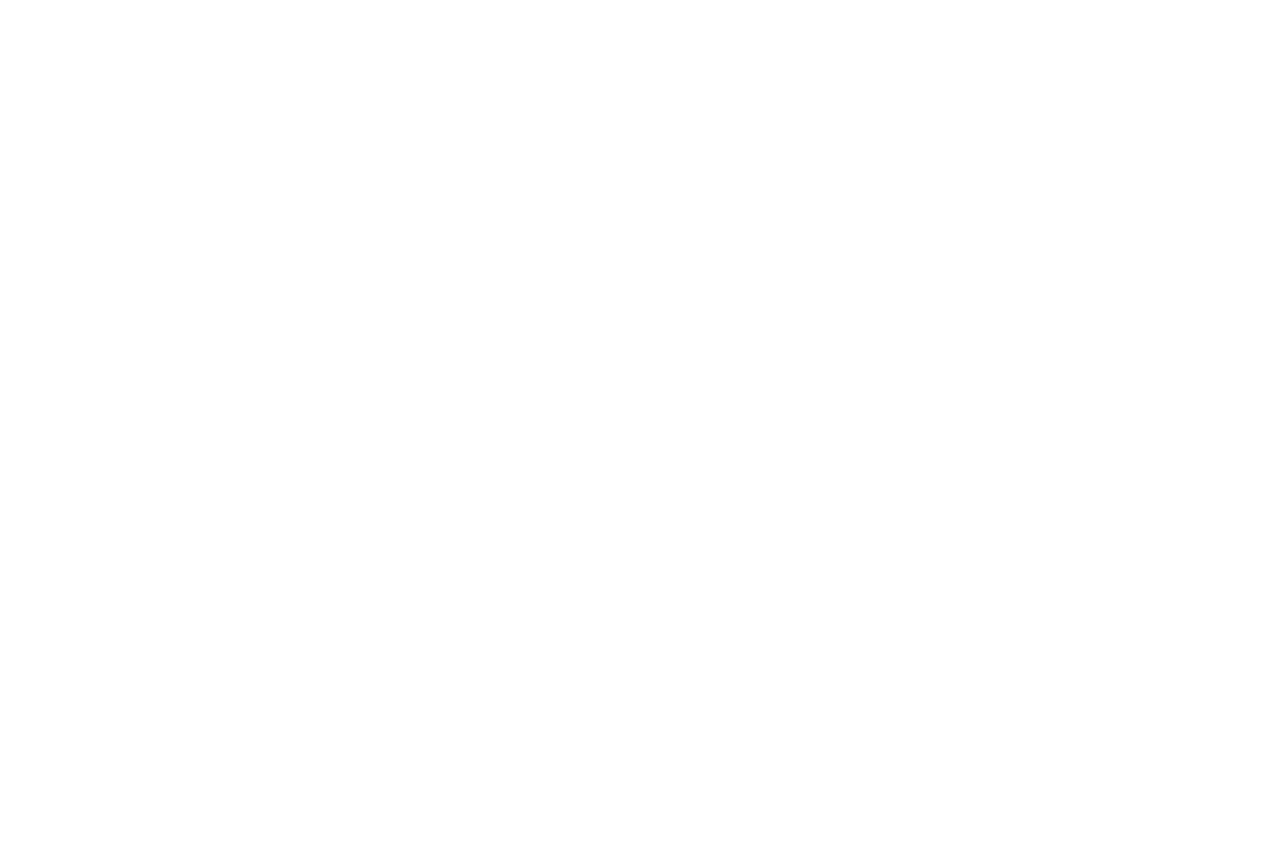
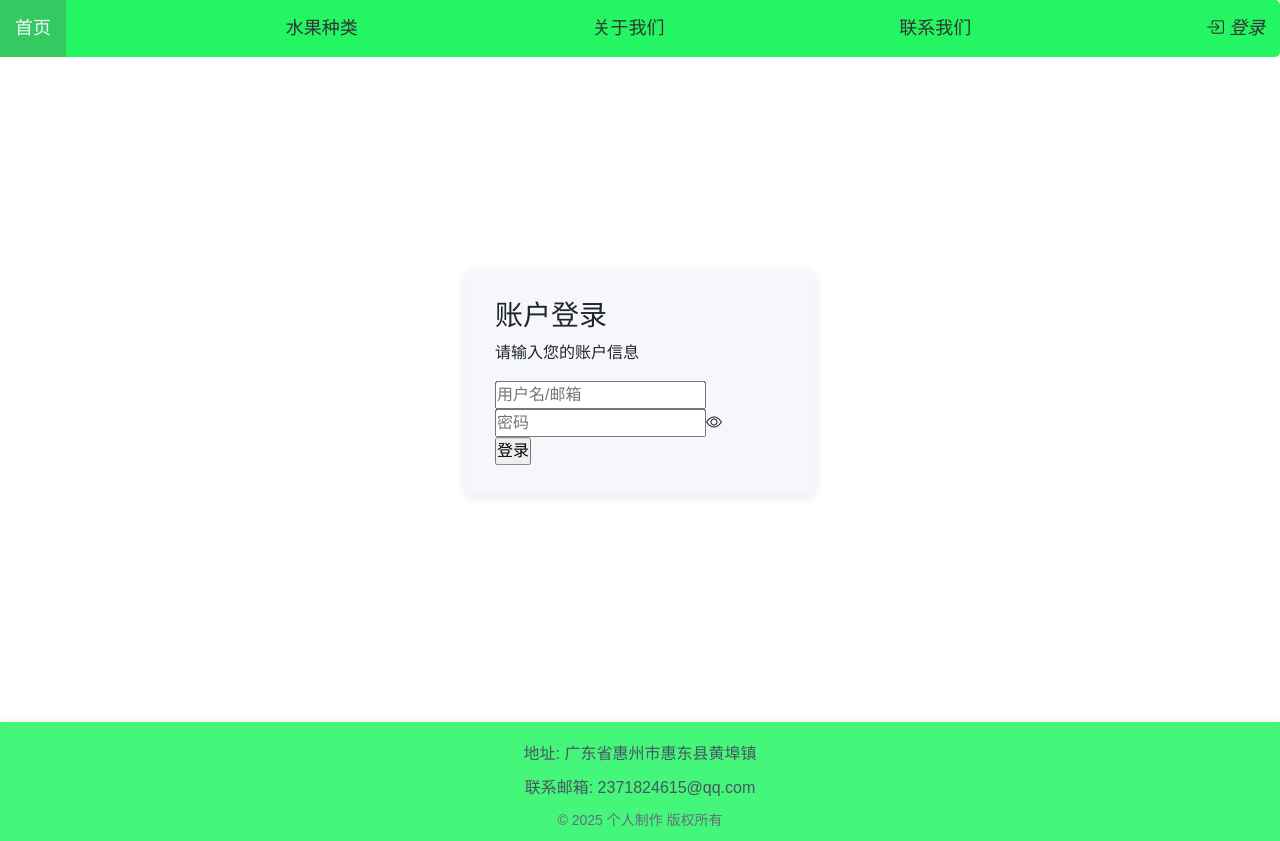
Before and after one commit to asmoon-qiuqiu/fruit, a Vue app in the folder frontend/: page /login in a window 1280 px wide. Before the commit this address had no page. Before the commit the page ends 800 px from the top, so only its background shows below. Built offline with nearby package versions, Linux system fonts and the light colour scheme.

Commit message:
增加组件修改login.vue

```diff
--- a/frontend/src/App.vue
+++ b/frontend/src/App.vue
@@ -9,7 +9,9 @@
 </template>
 
 <style>
-body {
+* {
+  box-sizing: border-box;
+  font-family: Arial, Helvetica, sans-serif;
   margin: 0;
   padding: 0;
 }
--- /dev/null
+++ b/frontend/src/components/Footer.vue
@@ -0,0 +1,83 @@
+<template>
+    <div class="footer">
+        <div class="footer-content">
+            <p class="footer-addr">地址: 广东省惠州市惠东县黄埠镇</p>
+            <p class="footer-email">联系邮箱: 2371824615@qq.com</p>
+            <p class="footer-copyright">© 2025 个人制作 版权所有</p>
+        </div>
+    </div>
+</template>
+
+
+<style scoped lang="scss">
+.footer {
+    background-color: #24f563;
+    display: flex;
+    flex-direction: column;
+    justify-content: center;
+    align-items: center;
+    padding: 20px 10px;
+    margin-top: 15px;
+    opacity: 0.85;
+    transition: opacity 0.3s ease;
+    box-shadow: 0 -2px 10px rgba(0, 0, 0, 0.08);
+
+    &:hover {
+        opacity: 1;
+    }
+
+    .footer-content {
+        /* 限制最大宽度，大屏下不拉伸 */
+        max-width: 1200px;
+        margin: 0 auto;
+        text-align: center;
+
+        /* 地址文字样式 */
+        .footer-addr {
+            color: #2d3748;
+            font-size: 16px;
+            margin-bottom: 10px;
+        }
+
+        /* 邮箱文字样式 */
+        .footer-email {
+            color: #2d3748;
+            font-size: 16px;
+            margin-bottom: 10px;
+
+            /* 邮箱hover时变色，增加交互感 */
+            &:hover {
+                color: #ffffff;
+                cursor: pointer;
+            }
+        }
+
+        /* 版权信息样式 */
+        .footer-copyright {
+            color: #4a5568;
+            /* 稍浅灰色，区分主次信息 */
+            font-size: 14px;
+            margin-top: 5px;
+            margin-bottom: -10px;
+        }
+    }
+
+    /* 响应式适配：小屏幕下调整文字大小和内边距 */
+    @media screen and (max-width: 600px) {
+        padding: 25px 10px;
+        margin-top: 40px;
+
+        .footer-content {
+
+            .footer-addr,
+            .footer-email {
+                font-size: 14px;
+            }
+
+            .footer-copyright {
+                font-size: 12px;
+            }
+        }
+    }
+}
+</style>
--- a/frontend/src/components/Header.vue
+++ b/frontend/src/components/Header.vue
@@ -0,0 +1,62 @@
+<template>
+    <div class="header">
+        <router-link to="/">首页</router-link>
+        <a href="#">水果种类</a>
+        <a href="#">关于我们</a>
+        <a href="#">联系我们</a>
+        <router-link to="login">
+            <i class="bi bi-box-arrow-in-right"></i>登录
+        </router-link>
+    </div>
+</template>
+
+<style scoped lang="scss">
+.header {
+    background-color: #24f563;
+    display: flex;
+    flex-direction: row;
+    justify-content: space-between;
+    align-items: center;
+    border-radius: 5px;
+
+    & :last-child {
+        font-style: italic;
+    }
+
+    a {
+        font-size: 18px;
+        padding: 15px;
+        text-decoration: none;
+        color: #333;
+
+        .bi {
+
+            margin-right: 5px;
+        }
+
+        &:hover,
+        &:active {
+            background-color: #34ca61;
+            color: #F5F9FF;
+        }
+    }
+
+    @media screen and (max-width: 600px) {
+        font-size: 18px;
+        flex-direction: column;
+        align-items: flex-start;
+        width: 100vw;
+        /* 占满整个视口宽度 */
+        min-width: 320px;
+
+        /* 确保在极小屏幕上不被过度压缩 */
+        a {
+
+            &:hover,
+            &:active {
+                background-color: rgba(0, 0, 0, 0);
+            }
+        }
+    }
+}
+</style>
--- a/frontend/src/router/index.js
+++ b/frontend/src/router/index.js
@@ -7,6 +7,11 @@
       path: '/', //根路径
       name: 'home', //路由名称
       component: () => import('../views/Home.vue')
+    },
+    {
+      path: '/login',
+      name: 'login',
+      component: () => import('../views/Login.vue')
     }
   ],
 })
--- a/frontend/src/views/Home.vue
+++ b/frontend/src/views/Home.vue
@@ -1,7 +1,7 @@
 <script setup>
 import { ref, onMounted, onUnmounted } from 'vue'
-
-
+import Header from '@/components/Header.vue'
+import Footer from '@/components/Footer.vue'
 // 控制返回顶部按钮显示/隐藏的状态（默认隐藏）
 const showBackTop = ref(false)
 
@@ -34,14 +34,10 @@
 </script>
 
 <template>
-    <div class="header">
-        <router-link to="/">首页</router-link>
-        <a href="#">水果种类</a>
-        <a href="#">关于我们</a>
-        <a href="#">联系我们</a>
-        <a href="#"><i class="bi bi-box-arrow-in-right"></i>登录</a>
-    </div>
+    <!-- 头部导航 -->
+    <Header></Header>
 
+    <!-- 轮播图 -->
     <div class="banner">
         <div id="carouselExampleFade" class="carousel slide" data-bs-ride="carousel" data-bs-interval="3000"
             data-bs-scroll="false">
@@ -71,6 +67,7 @@
     </div>
 
     <h2>水果目录</h2>
+    <!-- 内容 -->
     <div class="main">
         <div class="tab">
             <button class="tablinks">苹果</button>
@@ -136,13 +133,8 @@
         </div>
     </div>
 
-    <div class="footer">
-        <div class="footer-content">
-            <p class="footer-addr">地址: 广东省惠州市惠东县黄埠镇</p>
-            <p class="footer-email">联系邮箱: 2371824615@qq.com</p>
-            <p class="footer-copyright">© 2025 个人制作 版权所有</p>
-        </div>
-    </div>
+    <!-- 底部 -->
+    <Footer></Footer>
 
     <!-- 返回顶部按钮：默认隐藏，滚动到指定高度显示 -->
     <button class="back-to-top" v-show="showBackTop" @click="scrollToTop">
@@ -151,61 +143,10 @@
 </template>
 
 <style scoped lang="scss">
-* {
-    box-sizing: border-box;
-    font-family: Arial, Helvetica, sans-serif;
-    margin: 0;
-    padding: 0;
-}
-
 h2 {
     color: #24f563;
     margin: 20px 0;
     padding-left: 10px;
-}
-
-.header {
-    background-color: #24f563;
-    display: flex;
-    flex-direction: row;
-    justify-content: space-between;
-    align-items: center;
-    border-radius: 5px;
-
-    a {
-        font-size: 18px;
-        padding: 15px;
-        text-decoration: none;
-        color: #333;
-
-        .bi {
-            margin-right: 5px;
-        }
-
-        &:hover,
-        &:active {
-            background-color: #34ca61;
-            color: #F5F9FF;
-        }
-    }
-
-    @media screen and (max-width: 600px) {
-        font-size: 18px;
-        flex-direction: column;
-        align-items: flex-start;
-        width: 100vw;
-        /* 占满整个视口宽度 */
-        min-width: 320px;
-
-        /* 确保在极小屏幕上不被过度压缩 */
-        a {
-
-            &:hover,
-            &:active {
-                background-color: rgba(0, 0, 0, 0);
-            }
-        }
-    }
 }
 
 .banner {
@@ -275,6 +216,7 @@
         background-color: rgba(255, 255, 255, 0.6);
         border-radius: 50%;
         padding: 0;
+        margin: 0 5px 0 0;
         z-index: 10; // 确保按钮在最上层
 
         .carousel-control-prev-icon,
@@ -502,75 +444,4 @@
         display: none;
     }
 }
-
-.footer {
-    background-color: #24f563;
-    display: flex;
-    flex-direction: column;
-    justify-content: center;
-    align-items: center;
-    padding: 20px 10px;
-    margin-top: 60px;
-    opacity: 0.85;
-    transition: opacity 0.3s ease;
-    box-shadow: 0 -2px 10px rgba(0, 0, 0, 0.08);
-
-    &:hover {
-        opacity: 1;
-    }
-
-    .footer-content {
-        /* 限制最大宽度，大屏下不拉伸 */
-        max-width: 1200px;
-        width: 100%;
-        margin: 0 auto;
-        text-align: center;
-
-        /* 地址文字样式 */
-        .footer-addr {
-            color: #2d3748;
-            font-size: 16px;
-            margin-bottom: 12px;
-        }
-
-        /* 邮箱文字样式 */
-        .footer-email {
-            color: #2d3748;
-            font-size: 16px;
-            margin-bottom: 12px;
-
-            /* 邮箱hover时变色，增加交互感 */
-            &:hover {
-                color: #ffffff;
-                cursor: pointer;
-            }
-        }
-
-        /* 版权信息样式 */
-        .footer-copyright {
-            color: #4a5568;
-            /* 稍浅灰色，区分主次信息 */
-            font-size: 14px;
-            margin-top: 5px;
-        }
-    }
-
-    /* 响应式适配：小屏幕下调整文字大小和内边距 */
-    @media screen and (max-width: 600px) {
-        padding: 25px 10px;
-        margin-top: 40px;
-
-        .footer-content {
-
-            .footer-addr,
-            .footer-email {
-                font-size: 14px;
-            }
-
-            .footer-copyright {
-                font-size: 12px;
-            }
-        }
-    }
-}
 </style>
--- /dev/null
+++ b/frontend/src/views/Login.vue
@@ -0,0 +1,64 @@
+<script setup>
+import Footer from '@/components/Footer.vue';
+import Header from '@/components/Header.vue';
+</script>
+<template>
+    <Header></Header>
+    <div class="login">
+        <form class="login-form" action="#" method="get">
+            <h3>账户登录</h3>
+            <p>请输入您的账户信息</p>
+            <!-- 用户名输入 -->
+            <div class="login-name">
+                <input type="text" name="username" placeholder="用户名/邮箱" required>
+            </div>
+
+            <!-- 密码输入 -->
+            <div class="login-password">
+                <input type="password" name="pwd" placeholder="密码" required>
+                <i class="bi bi-eye"></i>
+            </div>
+
+            <div class="login-button">
+                <input type="submit" value="登录">
+            </div>
+        </form>
+    </div>
+
+    <div class="clearfix">
+
+    </div>
+    <Footer></Footer>
+</template>
+
+
+<style scoped lang="scss">
+.login {
+    position: relative;
+    // 假设头部+底部总高约150px，可根据实际调整
+    min-height: calc(100vh - 150px);
+    position: relative;
+    padding: 20px; // 避免表单贴边
+
+    &-form {
+        position: absolute;
+        left: 50%;
+        top: 50%;
+        transform: translate(-50%, -50%);
+        max-width: 350px; // 限制表单宽度，避免过宽
+        width: 100%; // 响应式宽度
+        background-color: #f5f7fa;
+        padding: 30px;
+        border-radius: 8px; // 可选，增加圆角
+        box-shadow: 0 2px 10px rgba(0, 0, 0, 0.1); // 可选，增加阴影
+
+    }
+}
+
+
+.clearfix::after {
+    content: "";
+    clear: both;
+    display: table;
+}
+</style>
```
